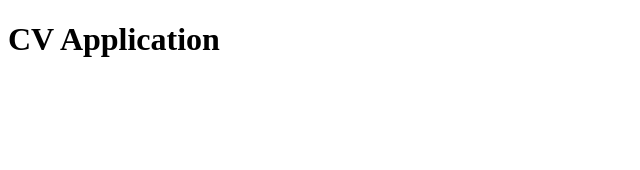
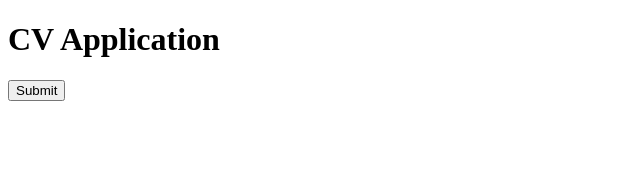
Before and after one commit to saffr3n-dump/cv-application, a React (Vite) app: page / in a window 1280 px wide. Shown: the top 170 px of the page, without its empty margins (0-640 px from the left). Built offline with nearby package versions, Linux system fonts and the light colour scheme.

Commit message:
feat: init Form component

```diff
--- a/src/App.jsx
+++ b/src/App.jsx
@@ -1,4 +1,5 @@
 import { useState } from 'react';
+import Form from './components/Form';
 import Education from './utils/Education';
 import Practice from './utils/Practice';
 
@@ -11,5 +12,10 @@ export default function App() {
     practice: [new Practice()],
   });
 
-  return <h1>CV Application</h1>;
+  return (
+    <>
+      <h1>CV Application</h1>
+      <Form data={data} setData={setData} />
+    </>
+  );
 }
--- /dev/null
+++ b/src/components/Form.jsx
@@ -0,0 +1,7 @@
+export default function Form({ data, setData }) {
+  return (
+    <form>
+      <button type="submit">Submit</button>
+    </form>
+  );
+}
```
